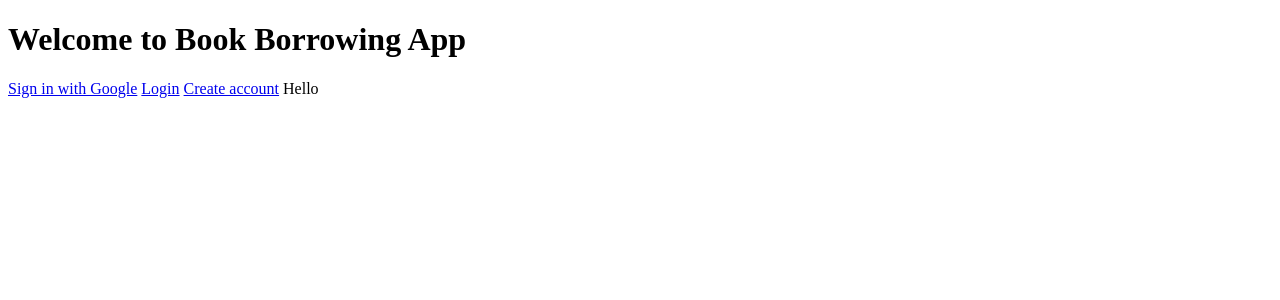
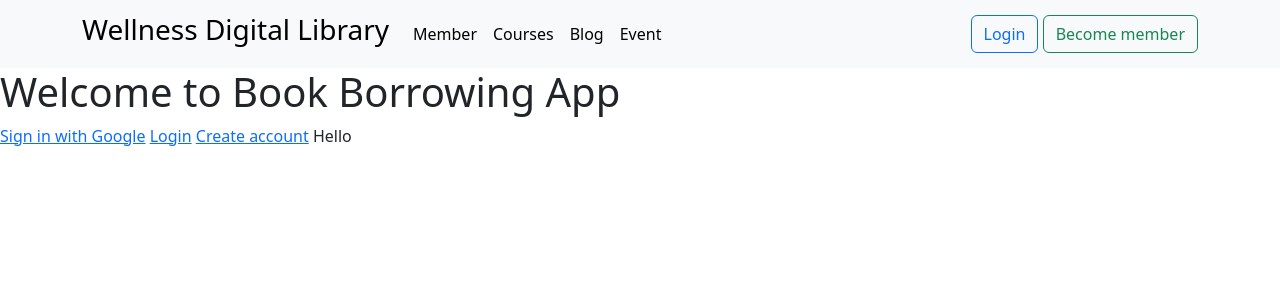
Before and after one commit to walimike/wellness_digital_library, a Rails app: page / in a window 1280 px wide. Shown: the top 300 px of the page. Run offline with Rails 7, Linux system fonts and the light colour scheme; style sheets or scripts are compiled from the project's sources; some libraries are stand-ins or nearby versions.

Commit message:
add basic styling

```diff
--- a/app/assets/stylesheets/application.css
+++ b/app/assets/stylesheets/application.scss
@@ -13,3 +13,5 @@
  *= require_tree .
  *= require_self
  */
+
+ @import "bootstrap";
--- a/app/javascript/application.js
+++ b/app/javascript/application.js
@@ -1,3 +1,5 @@
 // Configure your import map in config/importmap.rb. Read more: https://github.com/rails/importmap-rails
 import "@hotwired/turbo-rails"
 import "controllers"
+import "popper"
+import "bootstrap"
--- a/app/views/layouts/application.html.erb
+++ b/app/views/layouts/application.html.erb
@@ -11,6 +11,42 @@
   </head>
 
   <body>
+    <div class="container-flouid">
+      <nav class="navbar navbar-expand-lg bg-light">
+        <div class="container">
+          <a class="navbar-brand" href="/">
+            <h3>Wellness Digital Library</h3>
+          </a>
+          <button class="navbar-toggler" type="button" data-bs-toggle="collapse" data-bs-target="#navbarTogglerDemo02" aria-controls="navbarTogglerDemo02" aria-expanded="false" aria-label="Toggle navigation">
+            <span class="navbar-toggler-icon"></span>
+          </button>
+          <div class="collapse navbar-collapse" id="navbarTogglerDemo02">
+            <ul class="navbar-nav me-auto mb-2 mb-lg-0">
+              <li class="nav-item">
+                <a class="nav-link active" aria-current="page" href="#">Member</a>
+              </li>
+              <li class="nav-item">
+                <a class="nav-link active" href="#">Courses</a>
+              </li>
+
+              <li class="nav-item">
+                <a class="nav-link active" aria-current="page" href="#">Blog</a>
+              </li>
+
+              <li class="nav-item">
+                <a class="nav-link active" aria-current="page" href="#">Event</a>
+              </li>
+
+            </ul>
+            <form class="">
+              <a class="btn btn-outline-primary mr-2" href="#">Login</a>
+              <a class="btn btn-outline-success" href="#">Become member</a>
+            </form>
+
+          </div>
+        </div>
+      </nav>
+    </div>
     <%= yield %>
   </body>
 </html>
--- a/config/importmap.rb
+++ b/config/importmap.rb
@@ -4,4 +4,6 @@ pin "application"
 pin "@hotwired/turbo-rails", to: "turbo.min.js"
 pin "@hotwired/stimulus", to: "stimulus.min.js"
 pin "@hotwired/stimulus-loading", to: "stimulus-loading.js"
+pin "popper", to: 'popper.js', preload: true
+pin "bootstrap", to: 'bootstrap.min.js', preload: true
 pin_all_from "app/javascript/controllers", under: "controllers"
--- a/config/initializers/assets.rb
+++ b/config/initializers/assets.rb
@@ -2,7 +2,7 @@
 
 # Version of your assets, change this if you want to expire all your assets.
 Rails.application.config.assets.version = "1.0"
-
+Rails.application.config.assets.precompile += %w( bootstrap.min.js popper.js)
 # Add additional assets to the asset load path.
 # Rails.application.config.assets.paths << Emoji.images_path
 
```
Also changed, not shown: Gemfile, Gemfile.lock.
